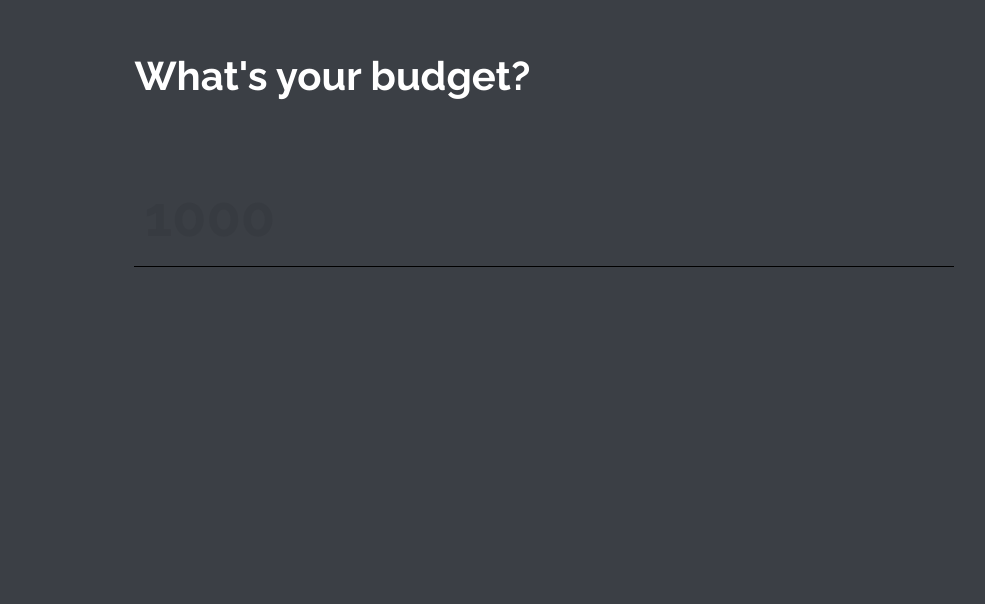
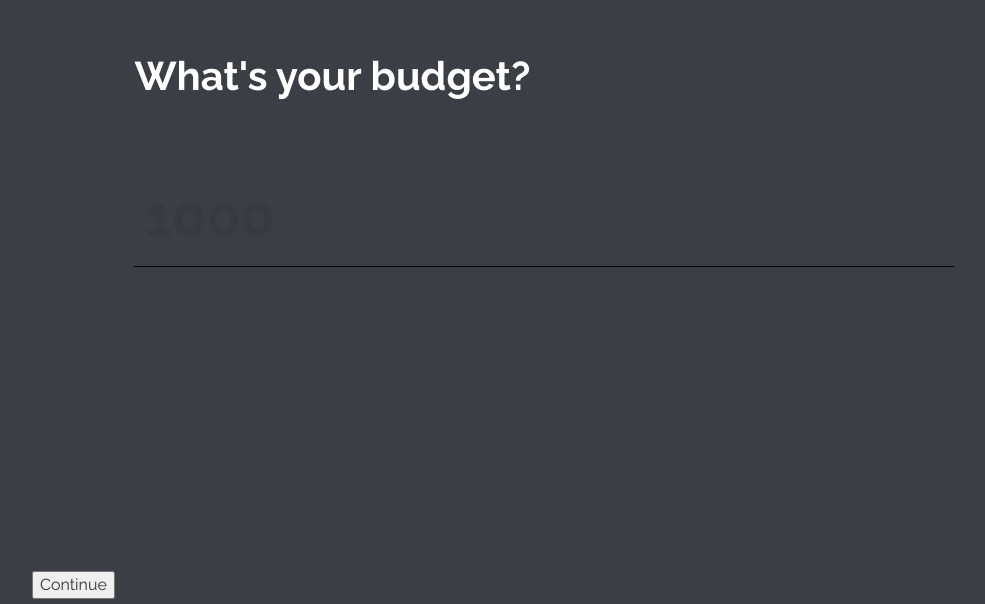
Before and after one commit to Zesc/hackathon_practice, a plain HTML site: page index.html in a window 1280 px wide. Shown: the part 3097-3701 px from the top of the page, without its empty margins (96-1081 px from the left). Before the commit the page ends 3644 px from the top, so only its background shows below. Drawn offline with nearby package versions, Linux system fonts and the light colour scheme.

Commit message:
Added zesc button

```diff
--- a/index.html
+++ b/index.html
@@ -70,8 +70,8 @@
 						<label for="budget">What's your budget?</label><br>
 						<input class="first-form-fill" name="budget" id="budget" type="number" placeholder="1000" step="100" min="100" autocomplete="off">
 				</div>
+				<button type="button" id="continue">Continue</button>
 
-				<!-- <button type="submit" name="button">Submit</button> -->
 		</form>
 
 		<div class="color-palette">
```
